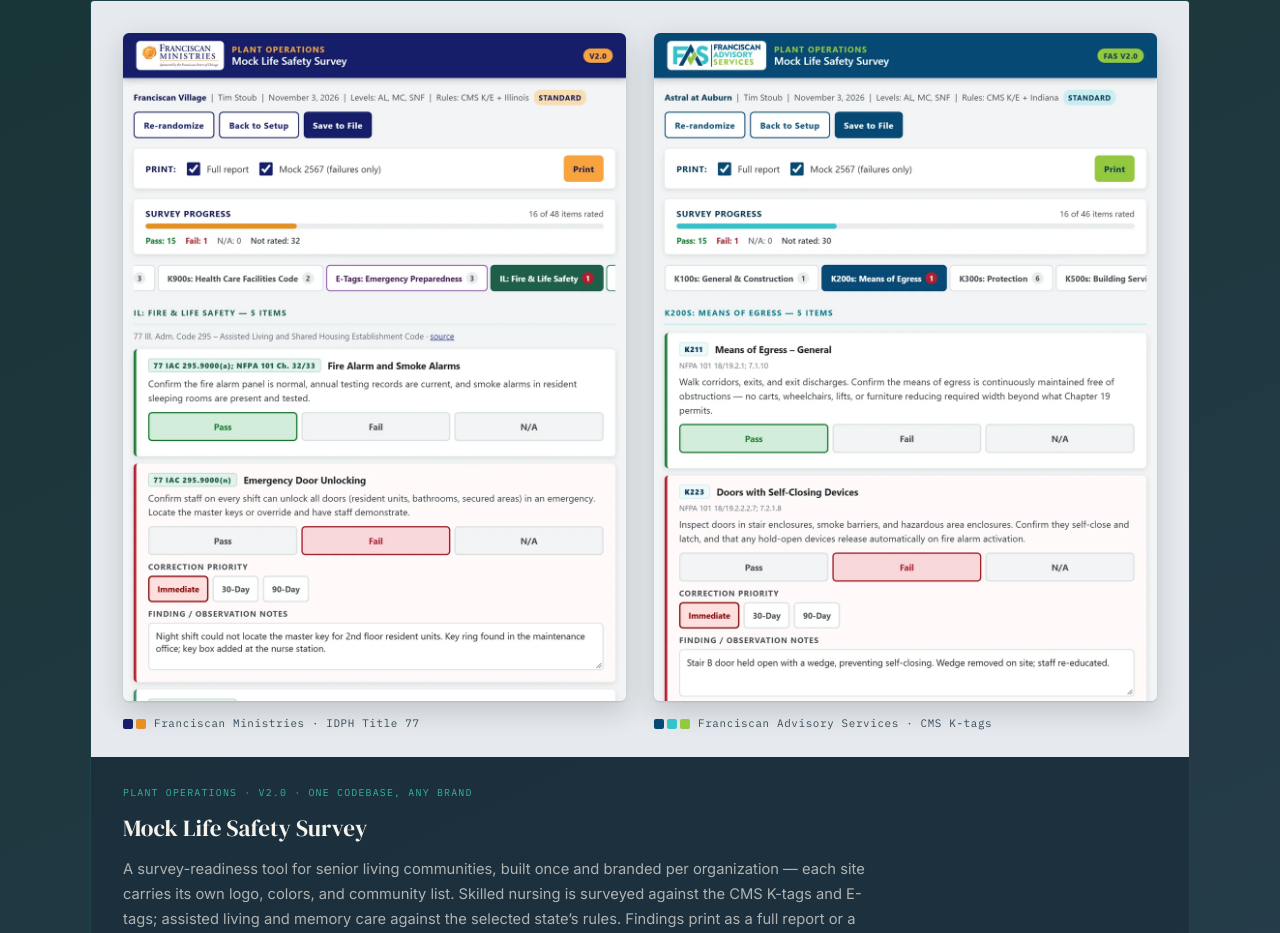
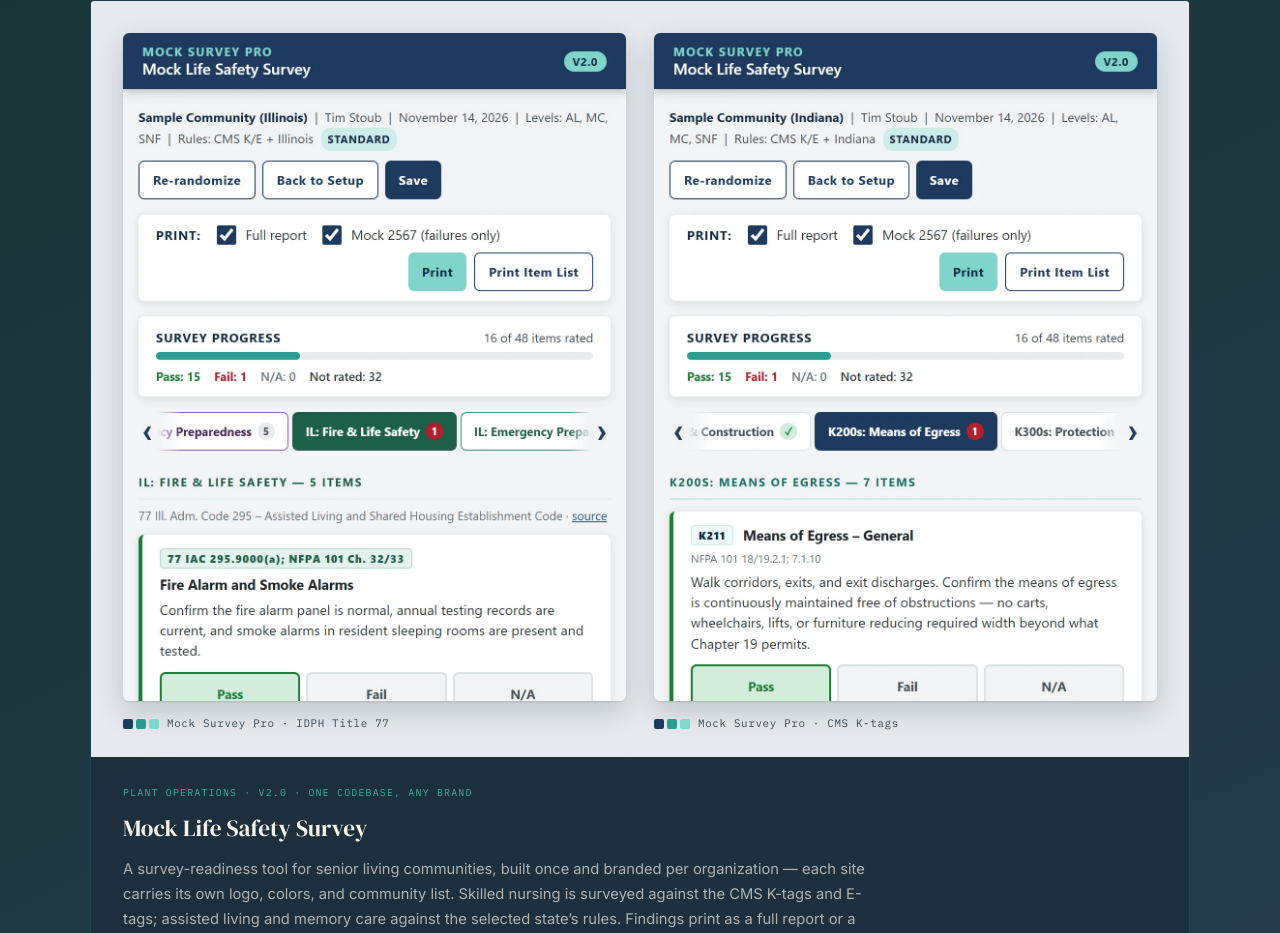
Before and after one commit to tstoub77/tstoub.com, a plain HTML site: page index.html in a window 1280 px wide. Shown: the part 4514-5447 px from the top of the page. Drawn offline with Linux system fonts and the light colour scheme.

Commit message:
Show neutral Mock Survey Pro screenshots
Replace the Franciscan Ministries and Franciscan Advisory Services
screenshots with the Mock Survey Pro demo (Illinois Title 77 and CMS
K-tags), with matching captions and alt text.

Co-Authored-By: Claude Opus 5.5 <noreply@anthropic.com>

```diff
--- a/index.html
+++ b/index.html
@@ -480,20 +480,20 @@
         <figure class="app-shot">
           <div class="app-shot-frame">
             <picture>
-              <source srcset="mock-survey-fm.webp" type="image/webp" />
-              <img src="mock-survey-fm.jpg" alt="Mock Life Safety Survey branded for Franciscan Ministries, showing Illinois Title 77 (77 IAC 295) assisted living items with one failure marked Immediate" width="1040" height="1382" loading="lazy" />
+              <source srcset="mock-survey-pro-il.webp" type="image/webp" />
+              <img src="mock-survey-pro-il.jpg" alt="Mock Life Safety Survey in the Mock Survey Pro demo, showing Illinois Title 77 (77 IAC 295) assisted living fire and life safety items with one failure" width="1040" height="1382" loading="lazy" />
             </picture>
           </div>
-          <figcaption><span class="app-shot-swatch" aria-hidden="true"><i style="background:#161E69"></i><i style="background:#E79023"></i></span>Franciscan Ministries &middot; IDPH Title 77</figcaption>
+          <figcaption><span class="app-shot-swatch" aria-hidden="true"><i style="background:#1E3A5F"></i><i style="background:#2A9D8F"></i><i style="background:#7FD6CB"></i></span>Mock Survey Pro &middot; IDPH Title 77</figcaption>
         </figure>
         <figure class="app-shot">
           <div class="app-shot-frame">
             <picture>
-              <source srcset="mock-survey-fas.webp" type="image/webp" />
-              <img src="mock-survey-fas.jpg" alt="The same survey tool branded for Franciscan Advisory Services, showing CMS K-tag Means of Egress items with one failure marked Immediate" width="1040" height="1382" loading="lazy" />
+              <source srcset="mock-survey-pro-ktag.webp" type="image/webp" />
+              <img src="mock-survey-pro-ktag.jpg" alt="The same survey in the Mock Survey Pro demo, showing CMS K-tag Means of Egress items for skilled nursing with one failure" width="1040" height="1382" loading="lazy" />
             </picture>
           </div>
-          <figcaption><span class="app-shot-swatch" aria-hidden="true"><i style="background:#074975"></i><i style="background:#36C1CB"></i><i style="background:#94C83E"></i></span>Franciscan Advisory Services &middot; CMS K-tags</figcaption>
+          <figcaption><span class="app-shot-swatch" aria-hidden="true"><i style="background:#1E3A5F"></i><i style="background:#2A9D8F"></i><i style="background:#7FD6CB"></i></span>Mock Survey Pro &middot; CMS K-tags</figcaption>
         </figure>
       </div>
       <div class="app-body">
```
Also changed, not shown: mock-survey-fas.jpg (deleted), mock-survey-fas.webp (deleted), mock-survey-fm.jpg (deleted), mock-survey-fm.webp (deleted), mock-survey-pro-il.jpg (added), mock-survey-pro-il.webp (added), mock-survey-pro-ktag.jpg (added), mock-survey-pro-ktag.webp (added).
